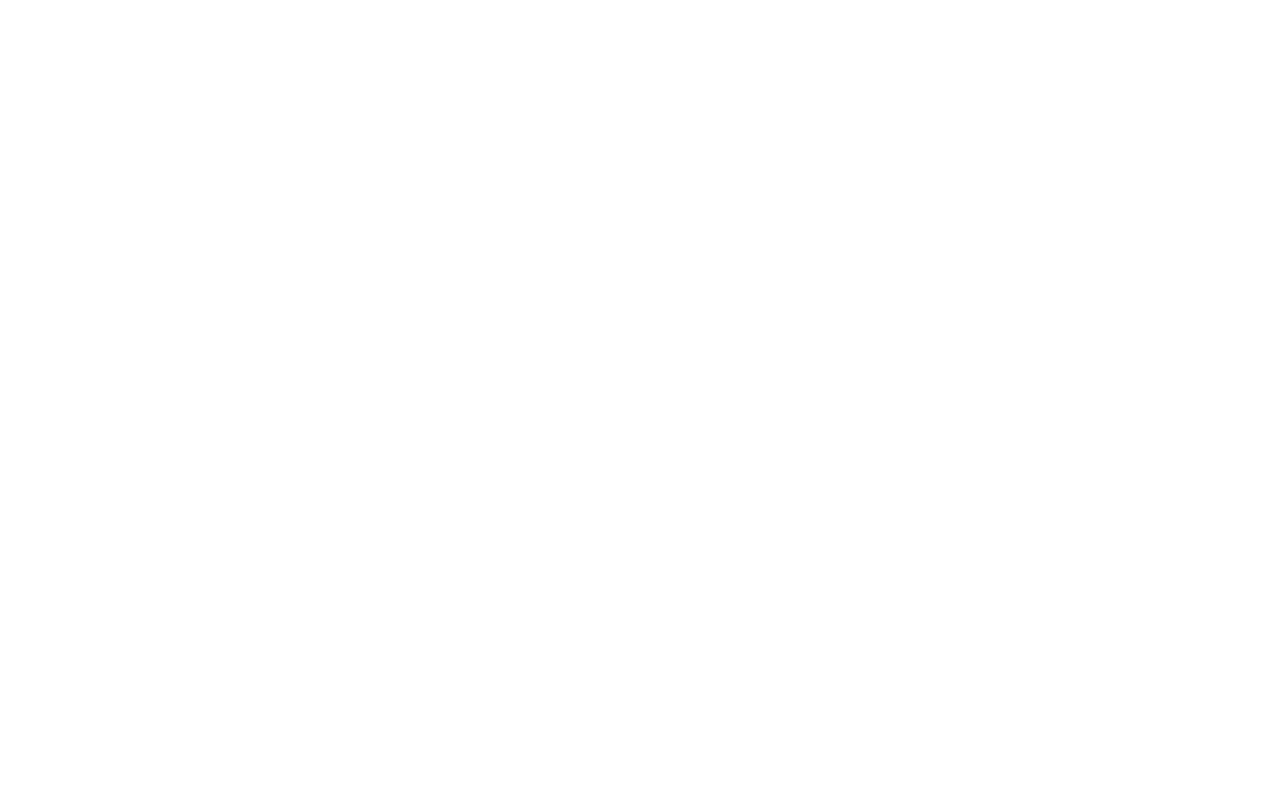
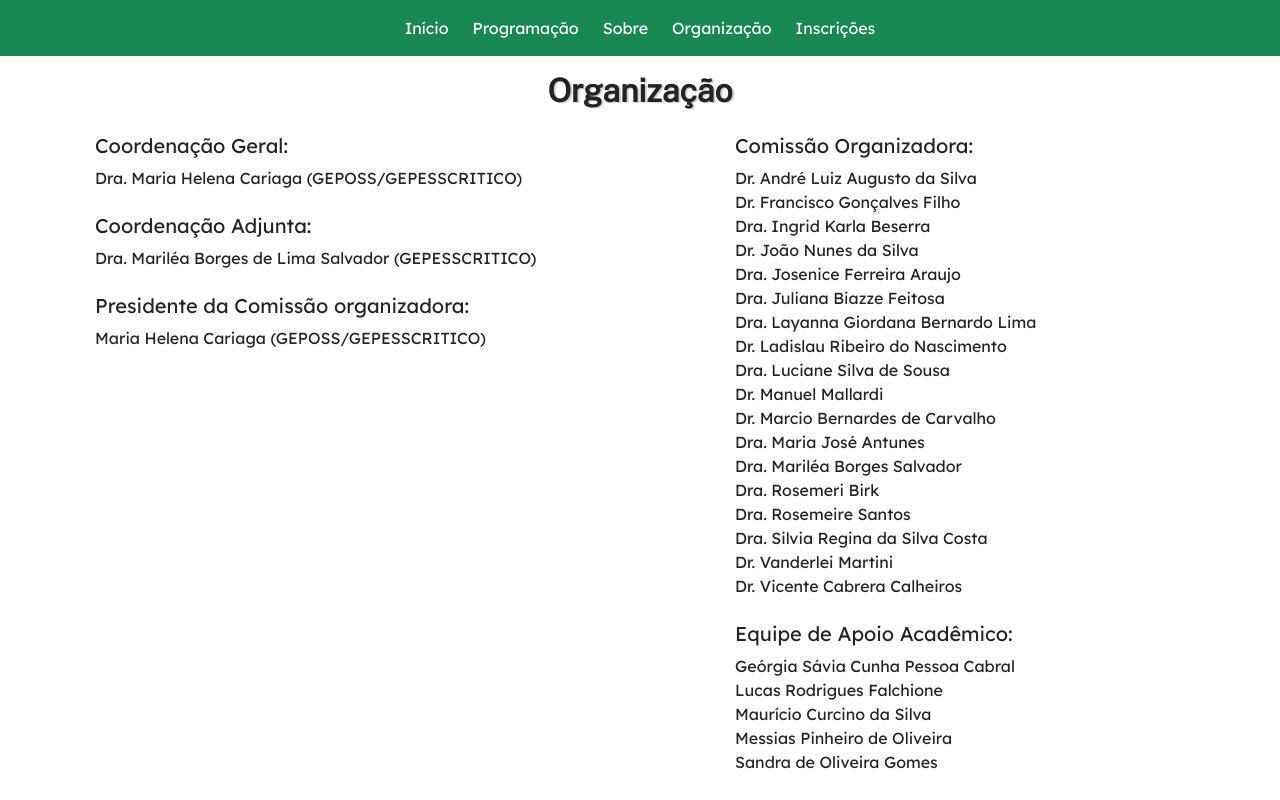
Before and after one commit to jademenezes/cpscdiv-web, a React (Vite) app: page /organizacao in a window 1280 px wide. Before the commit this address had no page. Shown: the top 800 px of the page. Built offline with nearby package versions, Linux system fonts and the light colour scheme.

Commit message:
Created Organization page and set up routing

```diff
--- a/src/App.tsx
+++ b/src/App.tsx
@@ -1,5 +1,5 @@
 function App() {
-  return <h1>Hello World</h1>;
+  return <h1>Hello world</h1>;
 }
 
 export default App;
--- a/src/components/Navbar.tsx
+++ b/src/components/Navbar.tsx
@@ -17,7 +17,7 @@
         >
           <ul className="navbar-nav gap-2">
             <li className="nav-item">
-              <a className="nav-link" href="">
+              <a className="nav-link" href="/">
                 Início
               </a>
             </li>
@@ -32,7 +32,7 @@
               </a>
             </li>
             <li className="nav-item">
-              <a className="nav-link" href="">
+              <a className="nav-link" href="/organizacao">
                 Organização
               </a>
             </li>
--- /dev/null
+++ b/src/data/orgData.json
@@ -0,0 +1,57 @@
+[
+  {
+    "column": 1,
+    "items": [
+      {
+        "title": "Coordenação Geral",
+        "staff": "Dra. Maria Helena Cariaga (GEPOSS/GEPESSCRITICO)"
+      },
+      {
+        "title": "Coordenação Adjunta",
+        "staff": "Dra. Mariléa Borges de Lima Salvador (GEPESSCRITICO)"
+      },
+      {
+        "title": "Presidente da Comissão organizadora",
+        "staff": "Maria Helena Cariaga (GEPOSS/GEPESSCRITICO)"
+      }
+    ]
+  },
+  {
+    "column": 2,
+    "items": [
+      {
+        "title": "Comissão Organizadora",
+        "staff": [
+          "Dr. André Luiz Augusto da Silva",
+          "Dr. Francisco Gonçalves Filho",
+          "Dra. Ingrid Karla Beserra",
+          "Dr. João Nunes da Silva",
+          "Dra. Josenice Ferreira Araujo",
+          "Dra. Juliana Biazze Feitosa",
+          "Dra. Layanna Giordana Bernardo Lima",
+          "Dr. Ladislau Ribeiro do Nascimento",
+          "Dra. Luciane Silva de Sousa",
+          "Dr. Manuel Mallardi",
+          "Dr. Marcio Bernardes de Carvalho",
+          "Dra. Maria José Antunes",
+          "Dra. Mariléa Borges Salvador",
+          "Dra. Rosemeri Birk",
+          "Dra. Rosemeire Santos",
+          "Dra. Silvia Regina da Silva Costa",
+          "Dr. Vanderlei Martini",
+          "Dr. Vicente Cabrera Calheiros"
+        ]
+      },
+      {
+        "title": "Equipe de Apoio Acadêmico",
+        "staff": [
+          "Geórgia Sávia Cunha Pessoa Cabral",
+          "Lucas Rodrigues Falchione",
+          "Maurício Curcino da Silva",
+          "Messias Pinheiro de Oliveira",
+          "Sandra de Oliveira Gomes"
+        ]
+      }
+    ]
+  }
+]
--- a/src/index.css
+++ b/src/index.css
@@ -1,15 +1,21 @@
 @import '@fontsource/lexend';
-@import '@fontsource/public-sans/700.css';
+@import '@fontsource/public-sans';
 
 body {
   font-family: 'Lexend', sans-serif;
+  font-weight: 400;
 }
 
 h1,
 h2,
 h3 {
   font-family: 'Public Sans', sans-serif;
+  font-weight: 700;
   text-shadow: 2px 1px 1px lightgray;
+}
+
+h5.org-title {
+  font-weight: 500;
 }
 
 .navbar-white .nav-link {
--- a/src/main.tsx
+++ b/src/main.tsx
@@ -6,6 +6,7 @@
 import './index.css';
 import App from './App.tsx';
 import Layout from './components/Layout.tsx';
+import Organization from './pages/Organization.tsx';
 
 createRoot(document.getElementById('root')!).render(
   <StrictMode>
@@ -13,6 +14,7 @@
       <Routes>
         <Route element={<Layout />}>
           <Route path="/" element={<App />}></Route>
+          <Route path="/organizacao" element={<Organization />}></Route>
         </Route>
       </Routes>
     </BrowserRouter>
--- /dev/null
+++ b/src/pages/Organization.tsx
@@ -0,0 +1,35 @@
+import orgData from '../data/orgData.json';
+
+const Organization = () => {
+  return (
+    <div className="content-fluid ">
+      <h2 className="text-center py-3">Organização</h2>
+      <div className="row mx-0">
+        {orgData.map((column, columnIndex) => (
+          <div key={columnIndex} className="col-12 col-lg-6">
+            {column.items.map((data, index) => (
+              <div
+                key={index}
+                className="mb-4 mx-auto"
+                style={{ maxWidth: '450px' }}
+              >
+                <h5 className="org-title">{data.title}:</h5>
+                {Array.isArray(data.staff) ? (
+                  <ul className="list-unstyled mb-0">
+                    {data.staff.map((staff, staffIndex) => (
+                      <li key={staffIndex}>{staff}</li>
+                    ))}
+                  </ul>
+                ) : (
+                  <p>{data.staff}</p>
+                )}
+              </div>
+            ))}
+          </div>
+        ))}
+      </div>
+    </div>
+  );
+};
+
+export default Organization;
```
